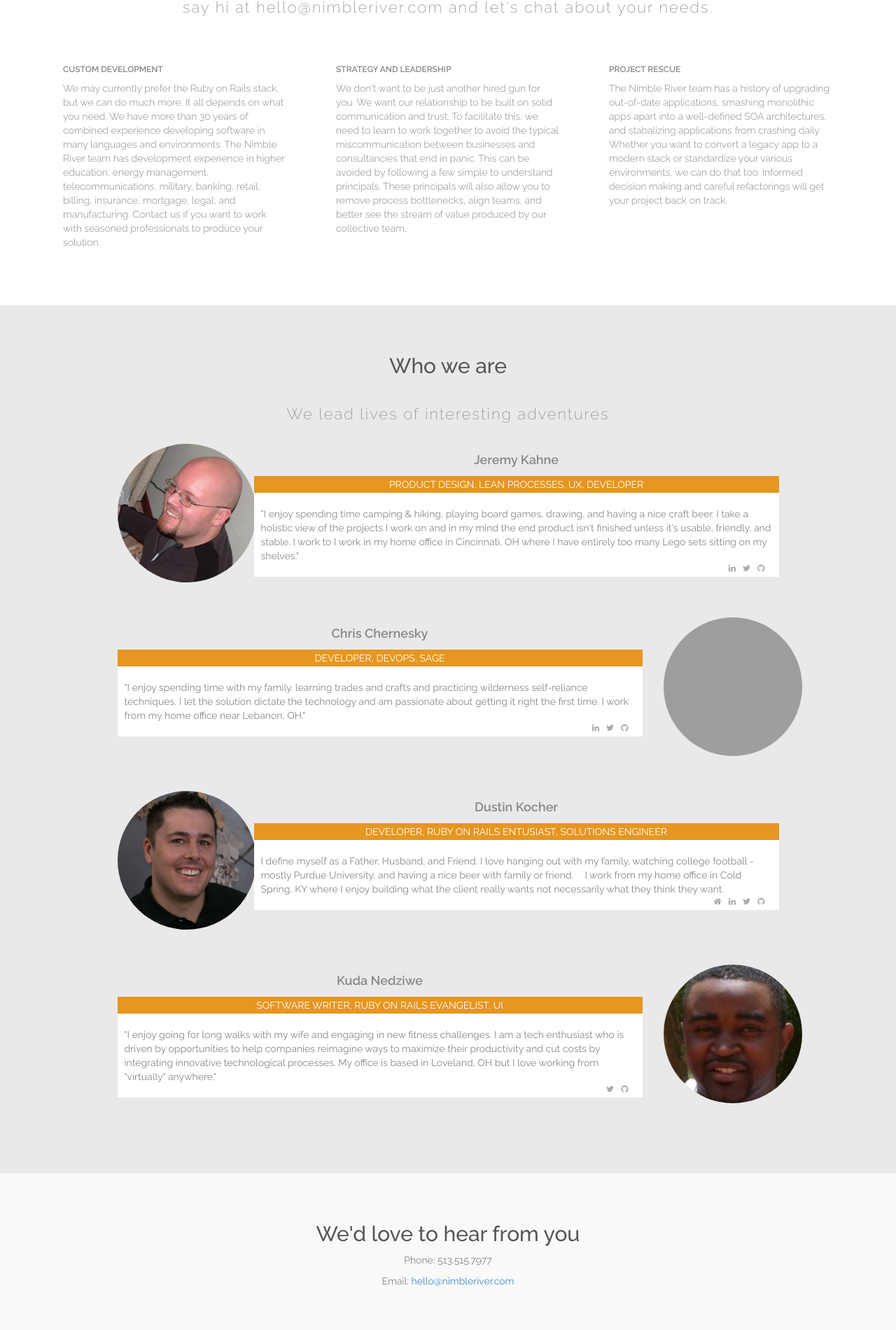
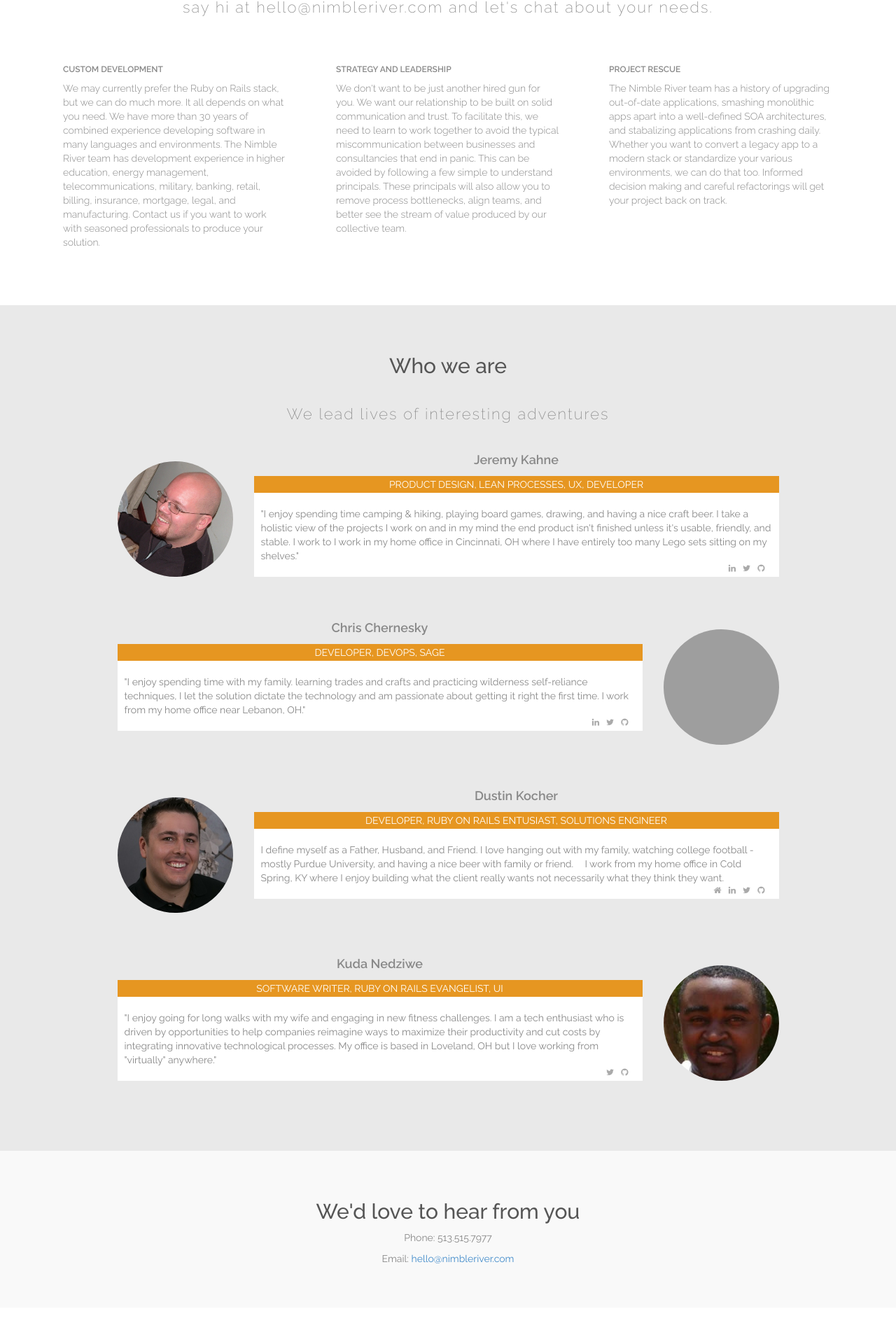
Before and after one commit to jkahne/nr, a Jekyll site: the page built from index.html, in a window 1280 px wide. Shown: the part 1220-3120 px from the top of the page at 70% size. Built offline with Jekyll 4.4.1, drawn with Linux system fonts in a browser that asks for light colours; nearby versions of some CDN libraries; after the commit the page ends 3088 px from its top, so only the background shows below that; grey boxes are pictures that could not be loaded.

Commit message:
tweak the profile circles

```diff
--- a/css/blocks/who-we-are.css
+++ b/css/blocks/who-we-are.css
@@ -9,8 +9,9 @@
 }
 
 .who-we-are--profile .circle{
-  width:120%;
+  width:100%;
   max-width: 300px;
+  margin-top:25px;
   -moz-border-radius: 50%;
   -webkit-border-radius: 50%;
   -o-border-radius: 50%;
```
